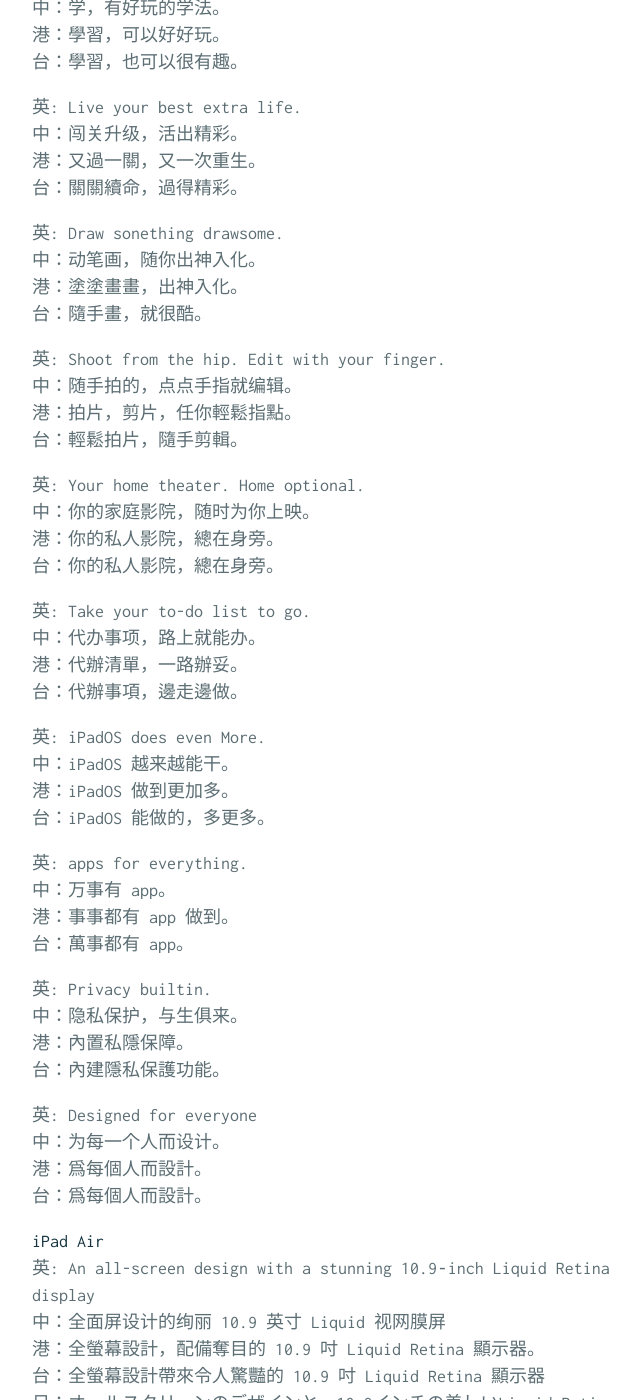
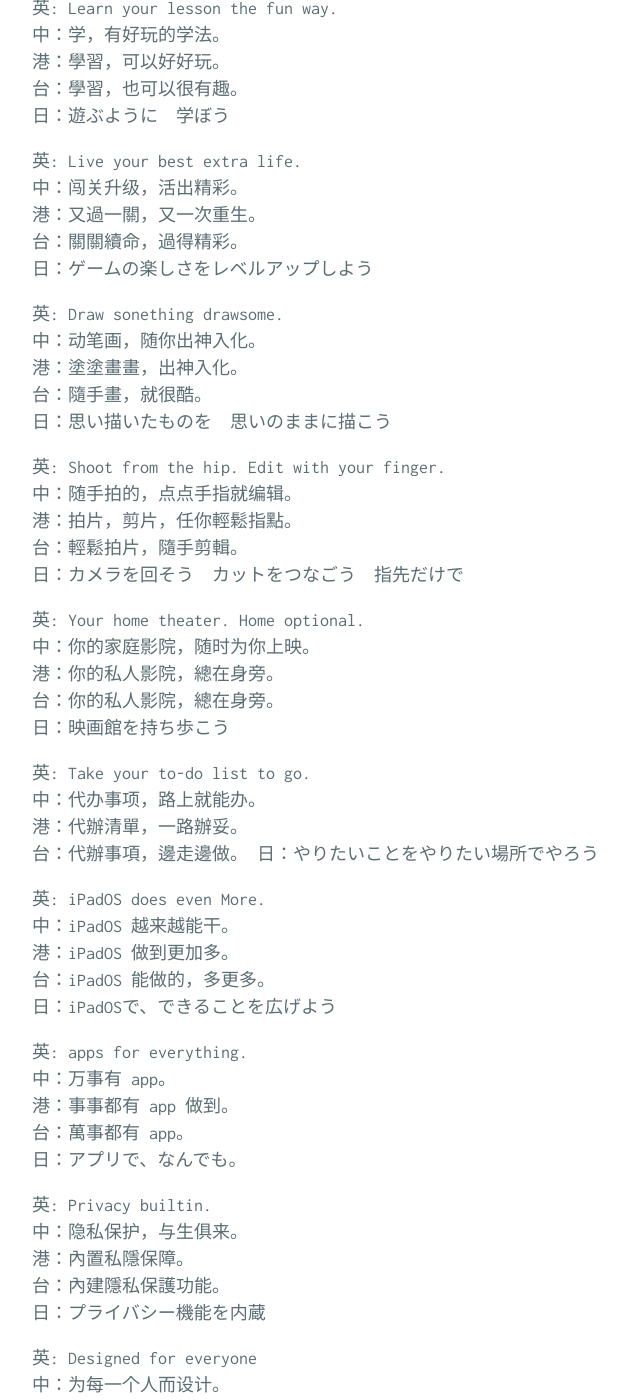
Before and after one commit to mivansaka/mivansaka.github.io, a Jekyll site: the page built from _posts/2020-09-15-apple_event.md, in a window 1280 px wide and 1400 px high, scrolled down 6424 px. Shown: the whole window, without its empty margins (308-948 px from the left). Built offline with Jekyll 4.4.1, drawn with Linux system fonts in a browser that asks for light colours; some of the changed text lies outside the part shown.

Commit message:
add japanese version

```diff
--- a/_posts/2020-09-15-apple_event.md
+++ b/_posts/2020-09-15-apple_event.md
@@ -231,56 +231,67 @@ date:   2020-09-16 06:13:09
 中：尽情写，写过瘾。
 港：盡情寫個夠。
 台：寫個痛快
+日：好きなだけ　筆を走らせよう
 
 英: Learn your lesson the fun way.
 中：学，有好玩的学法。
 港：學習，可以好好玩。
 台：學習，也可以很有趣。
+日：遊ぶように　学ぼう
 
 英: Live your best extra life.
 中：闯关升级，活出精彩。
 港：又過一關，又一次重生。
 台：關關續命，過得精彩。
+日：ゲームの楽しさをレベルアップしよう
 
 英: Draw sonething drawsome.
 中：动笔画，随你出神入化。
 港：塗塗畫畫，出神入化。
 台：隨手畫，就很酷。
+日：思い描いたものを　思いのままに描こう
 
 英: Shoot from the hip. Edit with your finger.
 中：随手拍的，点点手指就编辑。
 港：拍片，剪片，任你輕鬆指點。
 台：輕鬆拍片，隨手剪輯。
+日：カメラを回そう　カットをつなごう　指先だけで
 
 英: Your home theater. Home optional.
 中：你的家庭影院，随时为你上映。
 港：你的私人影院，總在身旁。
 台：你的私人影院，總在身旁。
+日：映画館を持ち歩こう
 
 英: Take your to-do list to go.
 中：代办事项，路上就能办。
 港：代辦清單，一路辦妥。
 台：代辦事項，邊走邊做。
+日：やりたいことをやりたい場所でやろう
 
 英: iPadOS does even More.
 中：iPadOS 越来越能干。
 港：iPadOS 做到更加多。
 台：iPadOS 能做的，多更多。
+日：iPadOSで、できることを広げよう
 
 英: apps for everything.
 中：万事有 app。
 港：事事都有 app 做到。
 台：萬事都有 app。
+日：アプリで、なんでも。
 
 英: Privacy builtin.
 中：隐私保护，与生俱来。
 港：內置私隱保障。
 台：內建隱私保護功能。
+日：プライバシー機能を内蔵
 
 英: Designed for everyone
 中：为每一个人而设计。
-港：爲每個人而設計。
-台：爲每個人而設計。
+港：為每個人而設計。
+台：為每個人而設計。
+日：誰もが使いやすい設計
 
 **iPad Air**
 英: An all-screen design with a stunning 10.9‑inch Liquid Retina display
```
